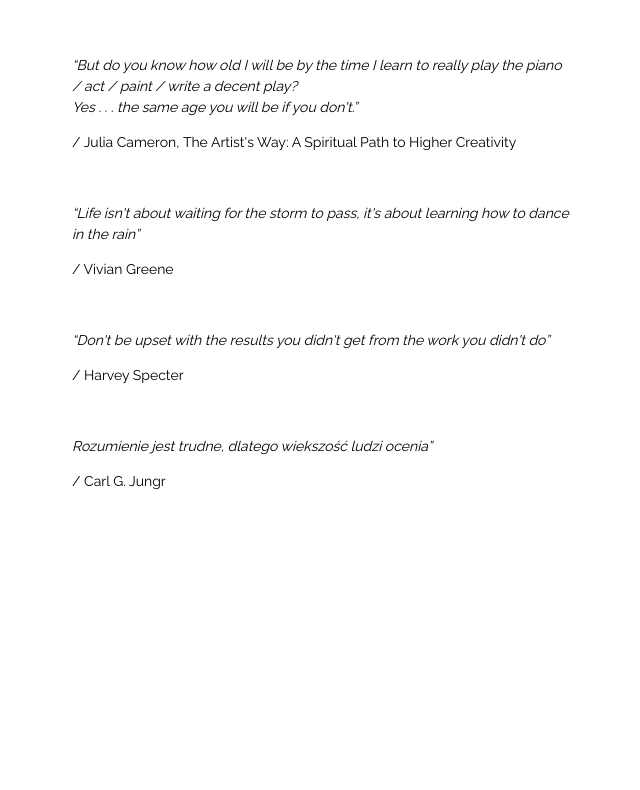
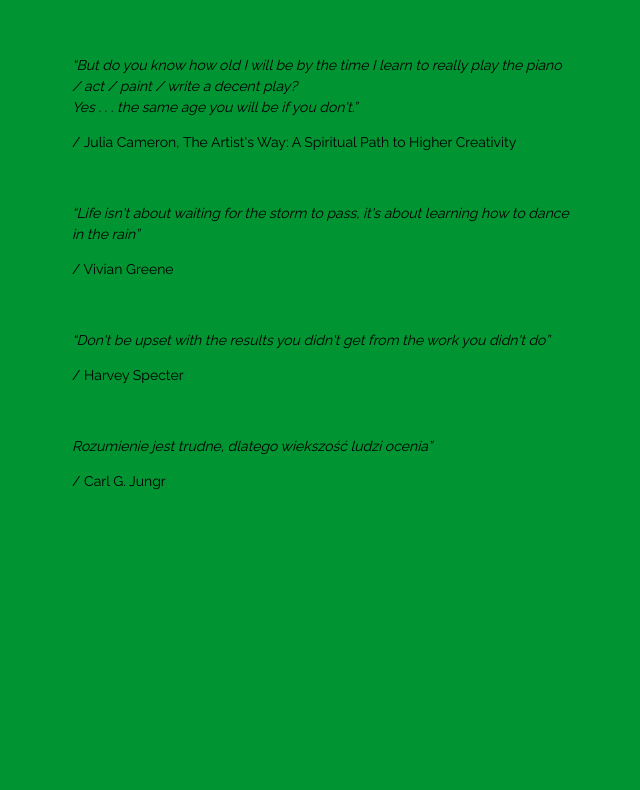
Before and after one commit to katpiech/git-learning, a plain HTML site: page index.html in a window 1280 px wide. Shown: the part 134-924 px from the top of the page, without its empty margins (318-958 px from the left). Drawn offline with Linux system fonts and the light colour scheme.

Commit message:
Add page background-color

```diff
--- a/css/style.css
+++ b/css/style.css
@@ -7,6 +7,7 @@
     font-size: 14px;
     line-height: 1.5;
     font-family: 'Raleway', sans-serif;
+    background-color: #009432;
 }
 
 h1 {
```
